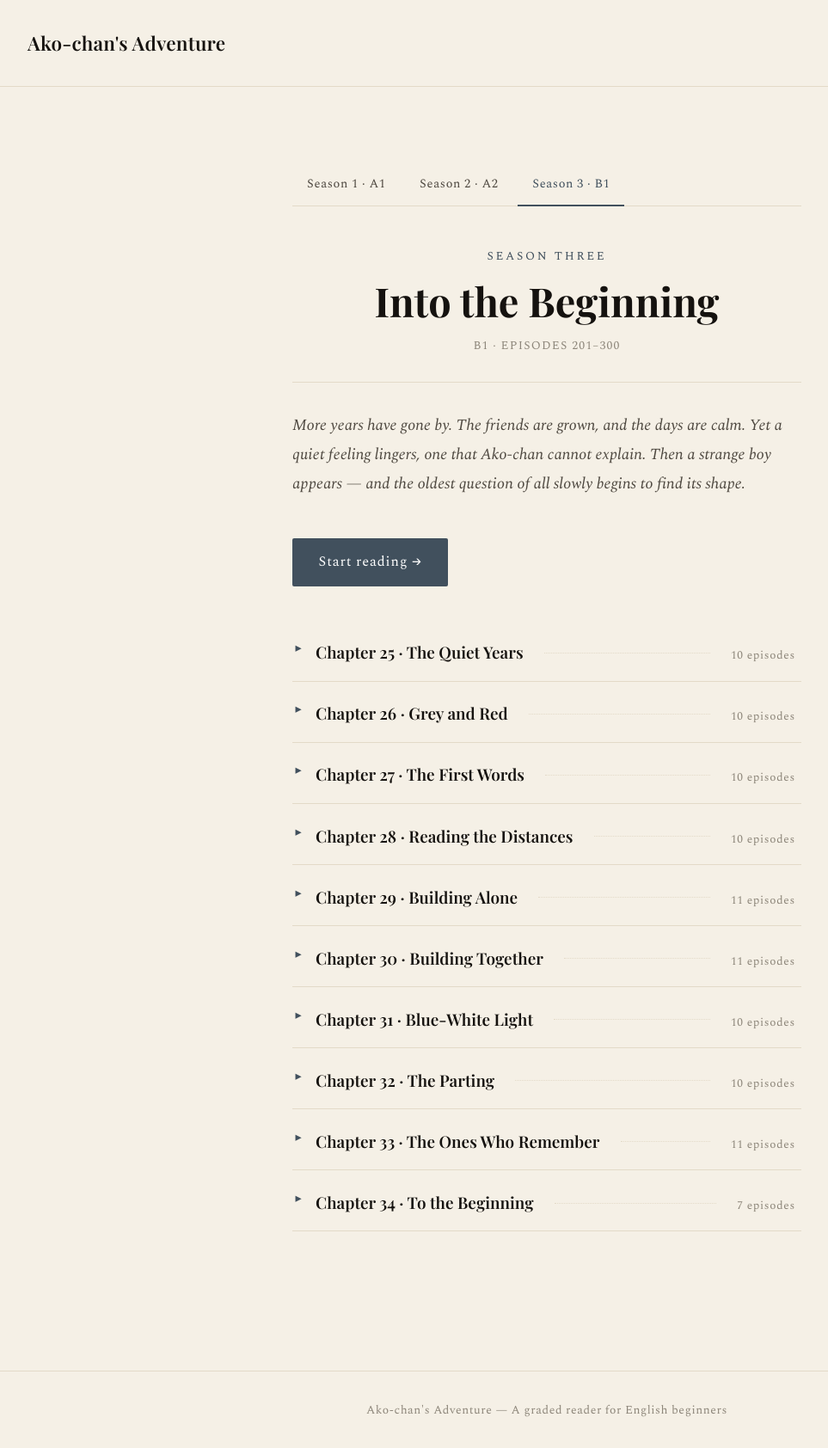
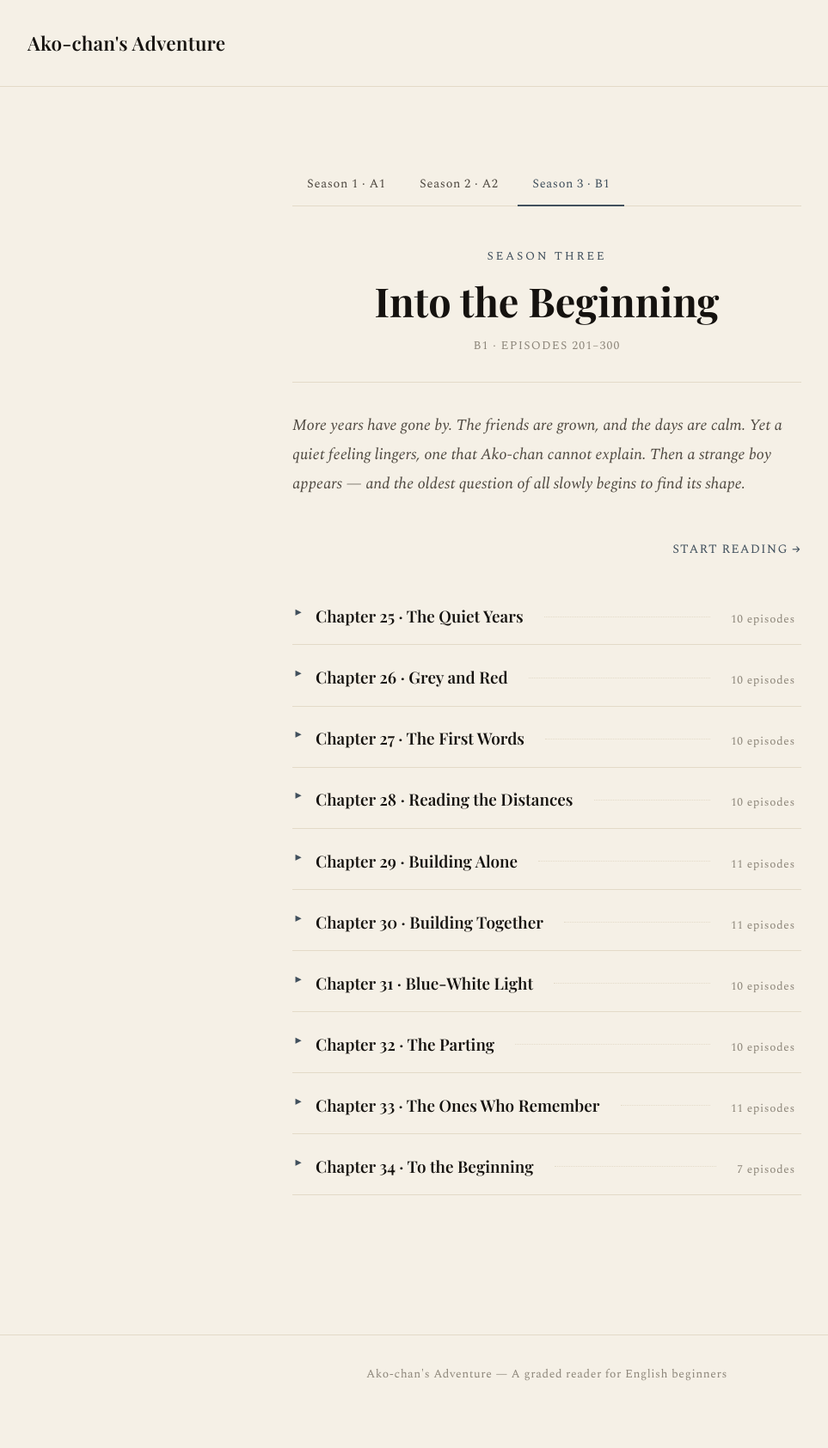
Before and after one commit to morisaki-yuichi/ako-chans-adventure, a Jekyll site: the page built from season3.md, in a window 1280 px wide. Shown: the whole page at 86% size, without its empty margins (4-967 px from the left). Built offline with Jekyll 4.4.1, drawn with Linux system fonts in a browser that asks for light colours; after the commit the page ends 1642 px from its top, so only the background shows below that.

Commit message:
design: make the season-page Start reading link quiet and right-aligned
Drop the filled button styling for a small uppercase accent text link, and
push it to the right of the contents.

```diff
--- a/assets/css/main.css
+++ b/assets/css/main.css
@@ -110,16 +110,19 @@ main {
 
 .btn-start {
   display: inline-block;
-  background-color: var(--accent);
-  color: #fff;
-  padding: 0.7rem 1.7rem;
-  border-radius: 2px;
-  font-size: 0.9rem;
-  letter-spacing: 0.05em;
+  color: var(--accent);
+  font-size: 0.8rem;
+  letter-spacing: 0.08em;
+  text-transform: uppercase;
 }
-.btn-start:hover { background-color: var(--accent-deep); text-decoration: none; }
+.btn-start:hover { color: var(--accent-deep); text-decoration: underline; }
 
-.season-start { margin-bottom: 2.5rem; }
+/* quiet, right-aligned start link on season pages */
+.season-start {
+  display: block;
+  width: fit-content;
+  margin: 0 0 1.75rem auto;
+}
 
 /* ===== Season page = an opened book ===== */
 .episodes-page {
```
